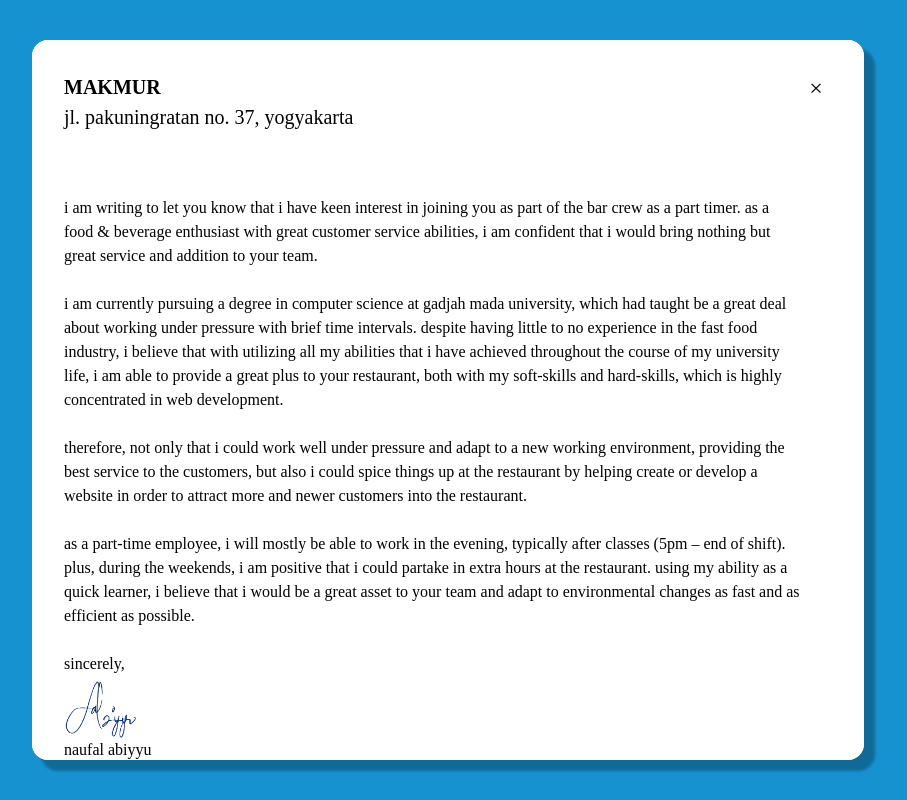
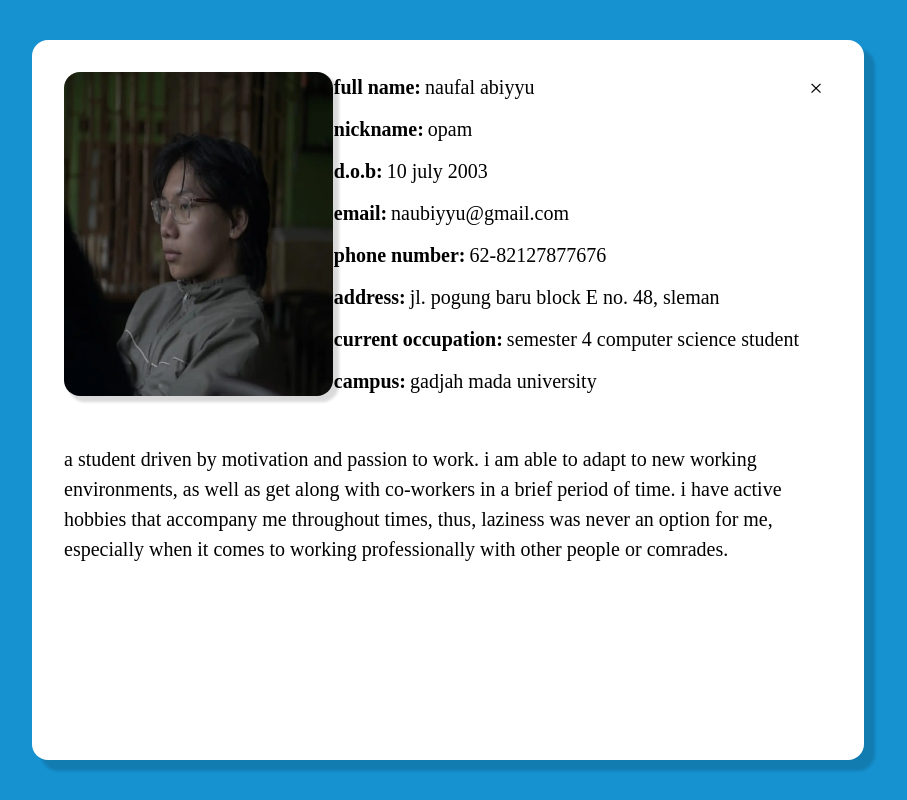
Before and after one commit to sickopam/makmuresume, a React (Create React App) app: page / in a window 1280 px wide. Both pictures are taken after a click on the button "about". Shown: the whole page, without its empty margins (204-1111 px from the left). Built offline with nearby package versions, Linux system fonts and the light colour scheme.

Commit message:
separate usefade

```diff
--- a/src/App.css
+++ b/src/App.css
@@ -1,4 +1,4 @@
-h1::selection, h2::selection, h3::selection, p::selection, a::selection, img::selection {
+h1::selection, h2::selection, h3::selection, p::selection, a::selection, br::selection, img::selection {
   background-color: #b8da8c7f;
 }
 
--- /dev/null
+++ b/src/components/fade-about.jsx
@@ -0,0 +1,25 @@
+import { useEffect, useState } from 'react'
+
+const useFadeAbout = (initial) => {
+    const [show, setShowAbout] = useState(initial);
+    const [isVisibleAbout, setVisibleAbout] = useState(show);
+
+    useEffect(() => {
+        if (show) setVisibleAbout(true);
+    }, [show]);
+
+    const onAnimationEnd = () => {
+        if (!show) setVisibleAbout(false);
+    };
+
+    const style = { animation: `${show ? 'fadeIn' : 'fadeOut'} .3s` };
+
+    const fadePropsAbout = {
+        style,
+        onAnimationEnd
+    };
+
+    return [isVisibleAbout, setShowAbout, fadePropsAbout];
+};
+
+export { useFadeAbout }
--- /dev/null
+++ b/src/components/fade-cover-letter.jsx
@@ -0,0 +1,25 @@
+import { useEffect, useState } from 'react'
+
+const useFadeCL = (initial) => {
+    const [show, setShowCL] = useState(initial);
+    const [isVisibleCL, setVisibleCL] = useState(show);
+
+    useEffect(() => {
+        if (show) setVisibleCL(true);
+    }, [show]);
+
+    const onAnimationEnd = () => {
+        if (!show) setVisibleCL(false);
+    };
+
+    const style = { animation: `${show ? 'fadeIn' : 'fadeOut'} .3s` };
+
+    const fadePropsCL = {
+        style,
+        onAnimationEnd
+    };
+
+    return [isVisibleCL, setShowCL, fadePropsCL];
+};
+
+export { useFadeCL }
--- a/src/components/fade.jsx
+++ /dev/null
@@ -1,25 +0,0 @@
-import { useEffect, useState } from 'react'
-
-const useFade = (initial) => {
-    const [show, setShow] = useState(initial);
-    const [isVisible, setVisible] = useState(show);
-
-    useEffect(() => {
-        if (show) setVisible(true);
-    }, [show]);
-
-    const onAnimationEnd = () => {
-        if (!show) setVisible(false);
-    };
-
-    const style = { animation: `${show ? 'fadeIn' : 'fadeOut'} .3s` };
-
-    const fadeProps = {
-        style,
-        onAnimationEnd
-    };
-
-    return [isVisible, setShow, fadeProps];
-};
-
-export { useFade }
--- a/src/sections/about.jsx
+++ b/src/sections/about.jsx
@@ -1,10 +1,10 @@
 import React from 'react'
 import Me from '../images/me.webp'
 
-export default function About({isVisible, setShow, fadeProps}) {
+export default function About({isVisibleAbout, setShowAbout, fadePropsAbout}) {
 
   return (
-    <div {...fadeProps} id='modal' className='space-y-12 text-xl'>
+    <div {...fadePropsAbout} id='modal' className='space-y-12 text-xl'>
         <div className='flex justify-between'>
             <img id='image' className='w-[35%]' src={Me} alt='me'></img>
             <div className='flex flex-col space-y-3'>
@@ -15,7 +15,7 @@
                     </div>
                 ))}
             </div>
-            <button id='x' onClick={() => setShow(!isVisible)} className='text-2xl grid items-start h-fit'>&times;</button>
+            <button id='x' onClick={() => setShowAbout(!isVisibleAbout)} className='text-2xl grid items-start h-fit'>&times;</button>
         </div>
 
         <div>
--- a/src/sections/cover-letter.jsx
+++ b/src/sections/cover-letter.jsx
@@ -1,11 +1,10 @@
 import React from 'react'
-import Me from '../images/me.webp'
 import Sign from '../images/sign.PNG'
 
-export default function CoverLetter({isVisible, setShow, fadeProps}) {
+export default function CoverLetter({isVisibleCL, setShowCL, fadePropsCL}) {
 
   return (
-    <div {...fadeProps} id='modal' className='space-y-12 text-xl'>
+    <div {...fadePropsCL} id='modal' className='space-y-12 text-xl'>
         <div className='flex justify-betweem'>
             <div className='w-full space-y-16'>
                 <div>
@@ -17,7 +16,7 @@
                         i am writing to let you know that i have keen interest in joining you as part of the bar crew as a part timer.
                         as a food & beverage enthusiast with great customer service abilities, i am confident that i would bring nothing but great service and addition to your team.
                         <br/><br/>
-                        i am currently pursuing a degree in computer science at gadjah mada university, which had taught be a great deal about working under pressure with brief time intervals. despite having little to no experience in the fast food industry, i believe that with utilizing all my abilities that i have achieved throughout the course of my university life, i am able to provide a great plus to your restaurant, both with my soft-skills and hard-skills, which is highly concentrated in web development.
+                        i am currently pursuing a degree in computer science at gadjah mada university, which had taught be a great deal about working under pressure with brief time intervals. despite having little to no experience in the fast food industry, i believe that with utilizing all my abilities that i have achieved throughout the course of my university life, i am able to provide a great addition to your restaurant, both with my soft-skills and hard-skills, which is highly concentrated in web development.
                         <br/><br/>
                         therefore, not only that i could work well under pressure and adapt to a new working environment, providing the best service to the customers, but also i could spice things up at the restaurant by helping create or develop a website in order to attract more and newer customers into the restaurant.
                         <br/><br/>
@@ -31,7 +30,7 @@
                 </div>
             </div>
             <div className='flex justify-items-end'>
-                <button id='x' onClick={() => setShow(!isVisible)} className='text-2xl grid items-start h-fit'>&times;</button>
+                <button id='x' onClick={() => setShowCL(!isVisibleCL)} className='text-2xl grid items-start h-fit'>&times;</button>
             </div>
         </div>
     </div>
--- a/src/sections/header.jsx
+++ b/src/sections/header.jsx
@@ -1,26 +1,29 @@
-import React, { useState } from 'react'
+import React from 'react'
 import About from './about'
 import CoverLetter from './cover-letter';
-import { useFade } from '../components/fade';
+
+import { useFadeAbout } from '../components/fade-about';
+import { useFadeCL } from '../components/fade-cover-letter';
 
 export default function Header() {
 
-  const [isVisible, setShow, fadeProps] = useFade();
+  const [isVisibleAbout, setShowAbout, fadePropsAbout] = useFadeAbout();
+  const [isVisibleCL, setShowCL, fadePropsCL] = useFadeCL()
 
   return (
     <div id='home'>
         <div id='header'>
             <p className='text-white text-2xl md:text-4xl'>hi, my name is naufal abiyyu. a computer science student who's enthusiastic about pursuing knowledge in diversity and depth :&#41;</p>
             <div id='btn-section'>
-                <button onClick={() => setShow(!isVisible)} id='btn' className='btn-effect'>
+                <button onClick={() => setShowAbout(!isVisibleAbout)} id='btn' className='btn-effect'>
                     <h3 className='md:text-lg'>about</h3>
                 </button>
-                {isVisible && (
-                    <About isVisible={isVisible} setShow={setShow} fadeProps={fadeProps}/>
+                {isVisibleAbout && (
+                    <About isVisibleAbout={isVisibleAbout} setShowAbout={setShowAbout} fadePropsAbout={fadePropsAbout}/>
                 )}
 
                 <button id='btn' className='btn-effect'>
-                    <a href='https://instagram.com/folnau' target='_blank' className='md:text-lg'>instagram</a>
+                    <a href='https://instagram.com/folnau' target='_blank' rel='noreferrer' className='md:text-lg'>instagram</a>
                 </button>
 
                 <button id='btn' className='btn-effect'>
@@ -31,11 +34,11 @@
                     <a href='mailto:naubiyyu@gmail.com' className='md:text-lg'>email</a>
                 </button>
 
-                <button onClick={() => setShow(!isVisible)} id='btn' className='btn-effect'>
+                <button onClick={() => setShowCL(!isVisibleCL)} id='btn' className='btn-effect'>
                     <h3 className='md:text-lg'>cover letter</h3>
                 </button>
-                {isVisible && (
-                    <CoverLetter isVisible={isVisible} setShow={setShow} fadeProps={fadeProps}/>
+                {isVisibleCL && (
+                    <CoverLetter isVisibleCL={isVisibleCL} setShowCL={setShowCL} fadePropsCL={fadePropsCL}/>
                 )}
             </div>
         </div>
```
